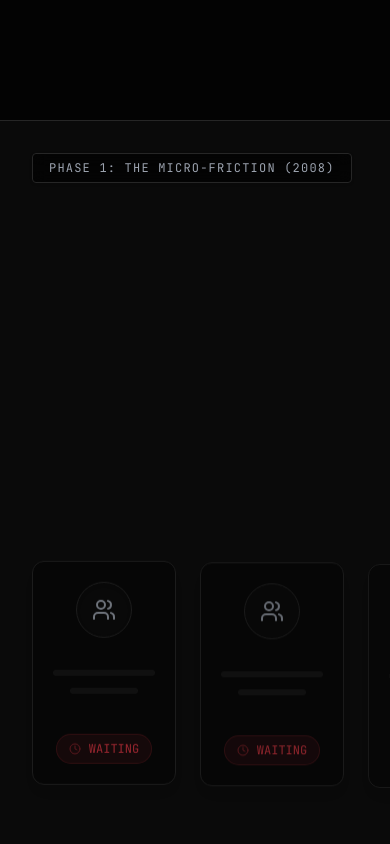
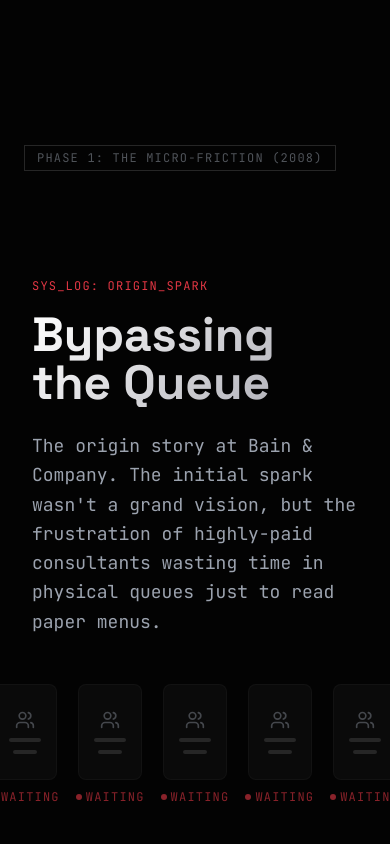
Before and after one commit to Aman-290/deepinder-goyal, a React (Vite) app: page / in a window 390 px wide. Shown: the part 3880-4724 px from the top of the page. Built offline with nearby package versions, Linux system fonts and the light colour scheme.

Commit message:
feat: rewrite MicroFriction with GSAP pin+scrub horizontal scroll

```diff
--- a/src/components/MicroFrictionSection.tsx
+++ b/src/components/MicroFrictionSection.tsx
@@ -1,151 +1,155 @@
-import { useRef } from 'react';
-import { motion, useScroll, useTransform } from 'motion/react';
-import { Users, Clock, FileText, ChevronRight } from 'lucide-react';
+import { useRef, useEffect } from 'react';
+import { gsap } from 'gsap';
+import { ScrollTrigger } from 'gsap/ScrollTrigger';
+import { Users, ChevronRight } from 'lucide-react';
+
+gsap.registerPlugin(ScrollTrigger);
+
+const QUEUE_PEOPLE = [
+  { label: 'WAITING', delay: 0 },
+  { label: 'WAITING', delay: 0.1 },
+  { label: 'WAITING', delay: 0.2 },
+  { label: 'WAITING', delay: 0.3 },
+  { label: 'WAITING', delay: 0.4 },
+];
 
 export default function MicroFrictionSection() {
   const containerRef = useRef<HTMLDivElement>(null);
-  const { scrollYProgress } = useScroll({
-    target: containerRef,
-    offset: ["start start", "end start"]
+  const panelRef = useRef<HTMLDivElement>(null);
+
+  useEffect(() => {
+    if (!containerRef.current || !panelRef.current) return;
+
+    const ctx = gsap.context(() => {
+      const panels = panelRef.current!;
+      const scrollWidth = panels.scrollWidth - window.innerWidth;
+
+      gsap.to(panels, {
+        x: -scrollWidth,
+        ease: 'none',
+        scrollTrigger: {
+          trigger: containerRef.current,
+          start: 'top top',
+          end: () => '+=' + scrollWidth,
+          pin: true,
+          scrub: 1,
+          anticipatePin: 1,
+        },
       });
 
-  // Adjusted transform to ensure it scrolls fully and smoothly
-  const x = useTransform(scrollYProgress, [0, 1], ["0%", "-60%"]);
-  const opacity = useTransform(scrollYProgress, [0, 0.1, 0.9, 1], [0, 1, 1, 0]);
+      gsap.to('.queue-person', {
+        y: -80,
+        opacity: 0,
+        stagger: 0.05,
+        ease: 'power2.inOut',
+        scrollTrigger: {
+          trigger: containerRef.current,
+          start: 'top top',
+          end: () => '+=' + (scrollWidth * 0.5),
+          scrub: true,
+        },
+      });
+    }, containerRef);
+
+    return () => ctx.revert();
+  }, []);
 
   return (
-    <div ref={containerRef} className="h-[300vh] bg-surface relative">
-      <div className="sticky top-0 h-screen flex flex-col justify-center overflow-hidden border-t border-b border-line">
-
-        <div className="absolute top-8 left-8 hud-text text-xs text-muted border border-line px-4 py-1.5 bg-bg/80 backdrop-blur-sm z-30 tracking-widest rounded shadow-sm">
+    <section ref={containerRef} className="relative overflow-hidden">
+      <div className="absolute top-6 left-6 z-10">
+        <span className="hud-text text-muted/50 border border-line px-3 py-1">
           PHASE 1: THE MICRO-FRICTION (2008)
+        </span>
       </div>
 
-        <motion.div
-          style={{ opacity }}
-          className="absolute md:top-32 top-24 left-6 md:left-16 max-w-xl z-30 glass glow-effect p-8 md:p-12 border border-line rounded-2xl shadow-2xl"
+      <div ref={panelRef} className="flex h-screen">
+        {/* Panel 1: The Queue Problem */}
+        <div className="flex-shrink-0 w-screen h-full flex items-center px-8 md:px-20">
+          <div className="grid grid-cols-1 lg:grid-cols-2 gap-12 w-full max-w-7xl mx-auto">
+            <div className="flex flex-col justify-center">
+              <p className="hud-text text-zomato mb-4">SYS_LOG: ORIGIN_SPARK</p>
+              <h2 className="text-5xl md:text-7xl font-display font-bold text-gradient mb-6">
+                Bypassing<br />the Queue
+              </h2>
+              <p className="text-lg text-muted leading-relaxed font-mono">
+                The origin story at Bain &amp; Company. The initial spark wasn't a grand vision,
+                but the frustration of highly-paid consultants wasting time in physical queues
+                just to read paper menus.
+              </p>
+            </div>
+
+            <div className="flex items-end justify-center gap-4">
+              {QUEUE_PEOPLE.map((person, i) => (
+                <div
+                  key={i}
+                  className="queue-person flex flex-col items-center"
                 >
-          <div className="hud-text text-zomato mb-4 opacity-80">SYS_LOG: ORIGIN_SPARK</div>
-          <h2 className="font-display text-5xl md:text-6xl font-bold mb-6 tracking-tight text-gradient">
-            Bypassing<br/>the Queue
-          </h2>
-          <p className="text-muted font-mono text-base md:text-lg leading-relaxed">
-            The origin story at Bain & Company. The initial spark wasn't a grand vision, but the frustration of highly-paid consultants wasting time in physical queues just to read paper menus.
-          </p>
-        </motion.div>
-
-        <motion.div
-          style={{ x }}
-          className="flex items-center gap-12 md:gap-24 px-8 md:px-[40vw] mt-64 md:mt-24 w-[350vw] md:w-[250vw]"
-        >
-          {/* The Queue - Visual Representation */}
-          <div className="flex items-center gap-6 opacity-80">
-            {[...Array(5)].map((_, i) => (
-              <motion.div
-                key={i}
-                initial={{ opacity: 0.5, y: 10 }}
-                animate={{ opacity: [0.5, 1, 0.5], y: [10, 0, 10] }}
-                transition={{ duration: 3, delay: i * 0.2, repeat: Infinity }}
-                className="w-36 h-56 border border-line flex flex-col items-center justify-between bg-bg/50 relative rounded-xl p-5 shadow-lg backdrop-blur-sm"
-              >
-                <div className="bg-surface w-14 h-14 rounded-full flex items-center justify-center border border-line text-muted shadow-inner">
-                  <Users size={24} />
+                  <div className="w-16 h-24 md:w-20 md:h-32 rounded-lg border border-line/30 bg-surface flex flex-col items-center justify-center gap-2">
+                    <Users size={20} className="text-muted/40" />
+                    <div className="w-8 h-1 bg-line rounded" />
+                    <div className="w-6 h-1 bg-line rounded" />
                   </div>
-                <div className="flex flex-col items-center gap-3 w-full opacity-50">
-                  <div className="w-full h-1.5 bg-line rounded-full"></div>
-                  <div className="w-2/3 h-1.5 bg-line rounded-full"></div>
+                  <span className="hud-text text-zomato/60 text-[10px] mt-2 flex items-center gap-1">
+                    <span className="w-1.5 h-1.5 rounded-full bg-zomato/60" />
+                    {person.label}
+                  </span>
                 </div>
-                <div className="flex items-center gap-2 text-xs font-mono text-zomato mt-2 bg-zomato/10 px-3 py-1.5 rounded-full border border-zomato/20">
-                  <Clock size={12} className="animate-pulse" />
-                  <span>WAITING</span>
-                </div>
-              </motion.div>
               ))}
             </div>
-
-          <div className="flex items-center justify-center w-16 md:w-32 flex-shrink-0 opacity-50">
-            <motion.div
-               animate={{ x: [0, 15, 0] }}
-               transition={{ duration: 1.5, repeat: Infinity, ease: "easeInOut" }}
-               className="text-line flex items-center"
-            >
-              <ChevronRight size={48} strokeWidth={1} />
-              <ChevronRight size={48} strokeWidth={1} className="-ml-6 opacity-50" />
-            </motion.div>
-          </div>
-
-          {/* The Solution - High Fidelity UI Mockup */}
-          <div className="flex-shrink-0 w-[90vw] md:w-[950px] border border-zomato/40 rounded-2xl bg-bg/80 p-6 md:p-10 relative overflow-hidden group glass shadow-[0_0_80px_rgba(226,55,68,0.15)] ml-4">
-            <div className="absolute inset-0 bg-gradient-to-br from-zomato/5 to-transparent opacity-50 group-hover:opacity-100 transition-opacity duration-1000"></div>
-
-            {/* macOS window dots */}
-            <div className="absolute top-4 left-5 flex gap-2">
-              <div className="w-3 h-3 rounded-full bg-red-500/80 shadow-sm"></div>
-              <div className="w-3 h-3 rounded-full bg-yellow-500/80 shadow-sm"></div>
-              <div className="w-3 h-3 rounded-full bg-green-500/80 shadow-sm"></div>
-            </div>
-
-            <div className="relative z-10 pt-6">
-              <div className="flex flex-col md:flex-row justify-between items-start md:items-center mb-8 border-b border-line/50 pb-6 gap-4">
-                <div className="font-display text-4xl md:text-5xl font-bold text-gradient-zomato tracking-tight flex items-center gap-4">
-                  <FileText className="text-zomato" size={36} />
-                  Foodiebay.com
-                </div>
-                <div className="hud-text text-xs font-bold bg-zomato/10 text-zomato border border-zomato/30 px-4 py-2 rounded-full flex items-center gap-2 shadow-inner">
-                  <span className="w-2 h-2 rounded-full bg-zomato animate-[ping_2s_cubic-bezier(0,0,0.2,1)_infinite]"></span>
-                  INTRANET V1.0
           </div>
         </div>
 
-              <div className="grid grid-cols-1 md:grid-cols-5 gap-8 items-start">
-                {/* Main Media Block */}
-                <div className="md:col-span-3 relative aspect-video bg-surface rounded-xl border border-line flex items-center justify-center overflow-hidden group-hover:border-zomato/50 transition-colors duration-500 shadow-2xl">
-                  <div className="absolute inset-0 bg-zomato/5 mix-blend-overlay z-10"></div>
-                  <img src="foodiebay-menus.png" alt="Foodiebay Menus" className="w-full h-full object-cover opacity-60 group-hover:opacity-100 transition-all duration-700 group-hover:scale-105" onError={(e) => e.currentTarget.style.display = 'none'} />
-
-                  {/* Subtle Scanline Animation */}
-                  <motion.div
-                    animate={{ top: ['-10%', '110%'] }}
-                    transition={{ duration: 3, ease: "linear", repeat: Infinity }}
-                    className="absolute left-0 right-0 h-16 bg-gradient-to-b from-transparent via-zomato/20 to-transparent z-20 pointer-events-none"
-                  ></motion.div>
-                  <motion.div
-                    animate={{ top: ['-10%', '110%'] }}
-                    transition={{ duration: 3, ease: "linear", repeat: Infinity }}
-                    className="absolute left-0 right-0 h-[2px] bg-zomato/50 shadow-[0_0_10px_rgba(226,55,68,0.8)] z-20 pointer-events-none"
-                  ></motion.div>
+        {/* Panel 2: Transition Arrow */}
+        <div className="flex-shrink-0 w-[50vw] h-full flex items-center justify-center">
+          <div className="flex items-center gap-4">
+            <ChevronRight className="text-zomato/30" size={40} />
+            <ChevronRight className="text-zomato/50" size={40} />
+            <ChevronRight className="text-zomato" size={40} />
+          </div>
         </div>
 
-                {/* Interactive Sidebar Listings */}
-                <div className="md:col-span-2 flex flex-col gap-4 h-full">
-                  {[...Array(3)].map((_, i) => (
-                    <div key={i} className="border border-line/40 p-4 md:p-5 rounded-xl hover:border-zomato/40 transition-all cursor-pointer bg-surface/30 group/item hover:bg-zomato/5 hover:-translate-y-1 hover:shadow-lg">
-                      <div className="flex items-center justify-between mb-3">
-                        <div className="h-4 w-1/2 bg-line/80 rounded group-hover/item:bg-zomato/60 transition-colors"></div>
-                        <div className="text-[10px] font-mono text-muted group-hover/item:text-zomato transition-colors border border-line/50 group-hover/item:border-zomato/30 px-2 py-0.5 rounded backdrop-blur-sm">PDF</div>
+        {/* Panel 3: The Solution */}
+        <div className="flex-shrink-0 w-screen h-full flex items-center px-8 md:px-20">
+          <div className="grid grid-cols-1 lg:grid-cols-2 gap-12 w-full max-w-7xl mx-auto">
+            <div className="relative glass rounded-xl p-4 max-w-lg">
+              <div className="flex items-center gap-2 mb-4">
+                <div className="w-3 h-3 rounded-full bg-red-500" />
+                <div className="w-3 h-3 rounded-full bg-yellow-500" />
+                <div className="w-3 h-3 rounded-full bg-green-500" />
+                <span className="hud-text text-muted/40 ml-4">Foodiebay.com</span>
               </div>
-                      <div className="h-2 w-3/4 bg-line/30 rounded mb-2"></div>
-                      <div className="h-2 w-1/3 bg-line/20 rounded"></div>
+              <div className="relative rounded-lg overflow-hidden">
+                <img
+                  src="/foodiebay-menus.png"
+                  alt="Foodiebay interface"
+                  className="w-full h-auto"
+                  onError={(e) => { e.currentTarget.style.display = 'none'; }}
+                />
+                <div
+                  className="absolute inset-0 pointer-events-none"
+                  style={{
+                    background: 'repeating-linear-gradient(0deg, transparent, transparent 2px, rgba(0,0,0,0.03) 2px, rgba(0,0,0,0.03) 4px)',
+                  }}
+                />
               </div>
-                  ))}
+            </div>
 
-                  <button className="mt-auto w-full py-4 bg-line/10 text-muted border border-line/50 rounded-xl hover:bg-zomato hover:text-white hover:border-zomato transition-all duration-300 font-mono text-sm uppercase tracking-widest font-bold flex items-center justify-center gap-2 group/btn">
-                    <span>Upload Scan</span>
-                    <motion.span
-                      className="inline-block"
-                      animate={{ y: [0, -3, 0] }}
-                      transition={{ duration: 1.5, repeat: Infinity }}
-                    >
-                      ↑
-                    </motion.span>
-                  </button>
+            <div className="flex flex-col justify-center">
+              <p className="hud-text text-zomato mb-4">DEPLOY_LOG: FOODIEBAY.EXE</p>
+              <h3 className="text-3xl md:text-5xl font-display font-bold text-gradient mb-4">
+                The Solution
+              </h3>
+              <p className="text-lg text-muted leading-relaxed font-mono">
+                A simple website that digitized restaurant menus. No delivery. No reviews.
+                Just menus — accessible from any desk. The queue dissolved overnight.
+              </p>
+              <p className="hud-text text-muted/30 mt-8">
+                // EPISODES: 0 → 1 // STATUS: FRICTION_ELIMINATED
+              </p>
             </div>
           </div>
         </div>
       </div>
-        </motion.div>
-
-      </div>
-    </div>
+    </section>
   );
 }
```
Lines whose indentation alone changed are shown as unchanged.
